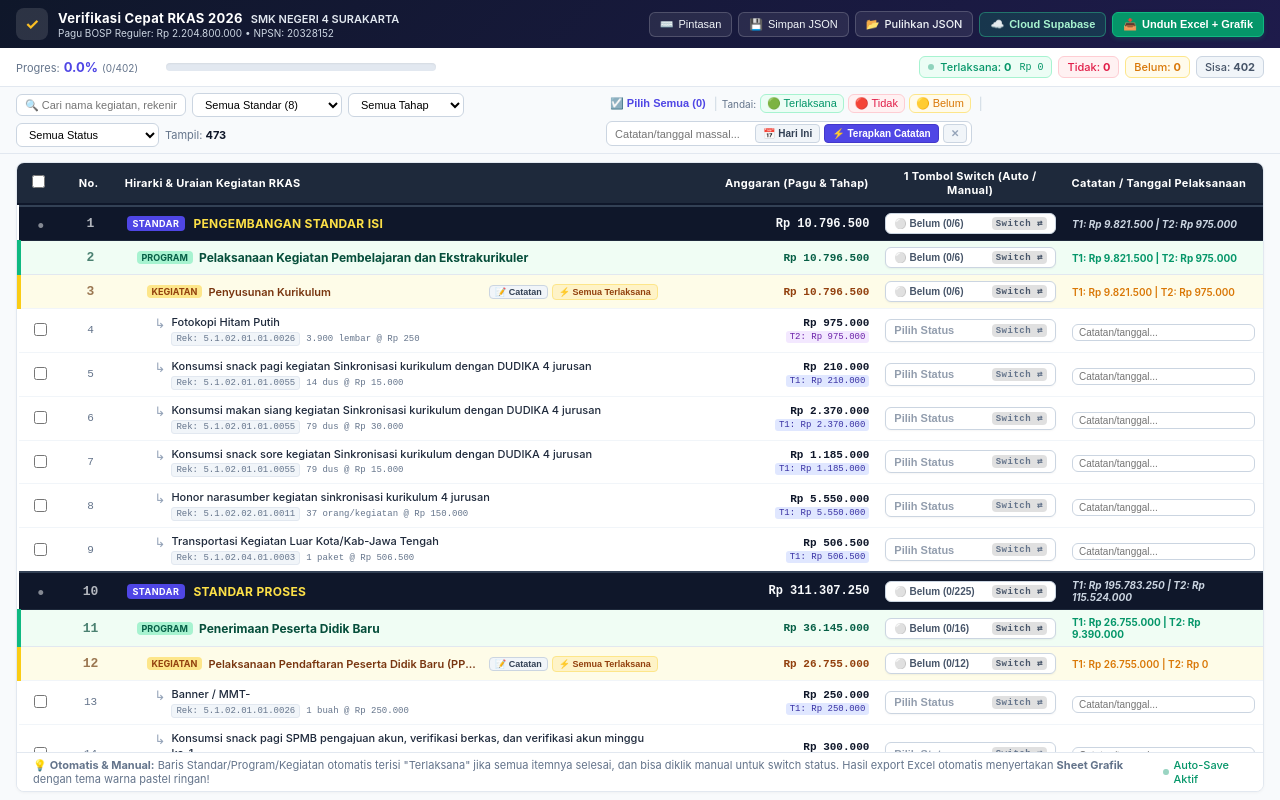
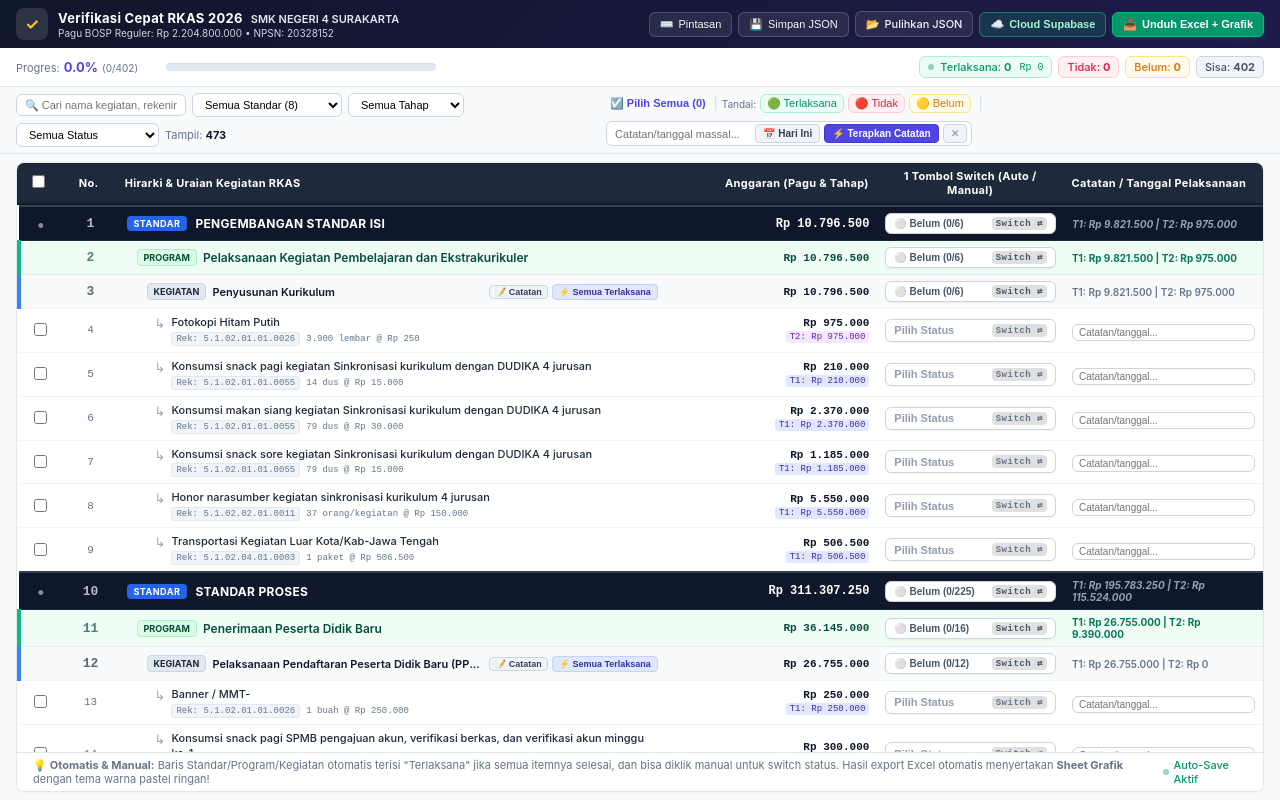
Before and after one commit to FFaaii-xl/verifikasi-rkas-smkn4, a plain HTML site: page index.html in a window 1280 px wide. Drawn offline with nearby package versions, Linux system fonts and the light colour scheme; no server answers.

Commit message:
Fix clashing yellow text on Standar and Kegiatan, harmonize color contrast

```diff
--- a/app.js
+++ b/app.js
@@ -762,17 +762,17 @@ function renderTable() {
         <td class="col-no" style="font-family: monospace; opacity: 0.7;">${item.no}</td>
         <td class="col-desc">
           <div style="display: flex; align-items: center; gap: 8px;">
-            <span style="background: var(--accent); color: white; font-size: 9px; font-weight: 700; padding: 2px 6px; border-radius: 4px; letter-spacing: 0.5px;">STANDAR</span>
-            <span style="font-size: 12px; text-transform: uppercase; letter-spacing: 0.3px; color: #fde047;">${escapeHtml(item.uraian)}</span>
+            <span style="background: #2563eb; color: #ffffff; font-size: 9px; font-weight: 700; padding: 2px 7px; border-radius: 4px; letter-spacing: 0.5px;">STANDAR</span>
+            <span style="font-size: 12px; font-weight: 700; text-transform: uppercase; letter-spacing: 0.3px; color: #ffffff;">${escapeHtml(item.uraian)}</span>
           </div>
         </td>
-        <td class="col-amt" style="font-family: monospace; font-weight: 700; font-size: 12px; color: #f8fafc;">
+        <td class="col-amt" style="font-family: monospace; font-weight: 700; font-size: 12px; color: #ffffff;">
           ${formatRp(item.jumlah)}
         </td>
         <td class="col-btn">
           ${renderParentSwitchButtonHtml(item)}
         </td>
-        <td class="col-note" style="font-size: 10px; color: #cbd5e1; font-style: italic;">
+        <td class="col-note" style="font-size: 10px; color: #94a3b8; font-style: italic;">
           T1: ${formatRp(item.tahap_1)} | T2: ${formatRp(item.tahap_2)}
         </td>
       `;
@@ -790,17 +790,17 @@ function renderTable() {
         <td class="col-no" style="font-family: monospace; opacity: 0.7;">${item.no}</td>
         <td class="col-desc">
           <div style="display: flex; align-items: center; gap: 6px; padding-left: 10px;">
-            <span style="background: #a7f3d0; color: #065f46; font-size: 9px; font-weight: 700; padding: 1px 5px; border-radius: 4px;">PROGRAM</span>
-            <span style="font-size: 12px; color: #064e3b;">${escapeHtml(item.uraian)}</span>
+            <span style="background: #dcfce7; color: #064e3b; font-size: 9px; font-weight: 700; padding: 2px 6px; border-radius: 4px; border: 1px solid #a7f3d0;">PROGRAM</span>
+            <span style="font-size: 12px; font-weight: 600; color: #064e3b;">${escapeHtml(item.uraian)}</span>
           </div>
         </td>
-        <td class="col-amt" style="font-family: monospace; font-weight: 600; font-size: 11px; color: #065f46;">
+        <td class="col-amt" style="font-family: monospace; font-weight: 600; font-size: 11px; color: #064e3b;">
           ${formatRp(item.jumlah)}
         </td>
         <td class="col-btn">
           ${renderParentSwitchButtonHtml(item)}
         </td>
-        <td class="col-note" style="font-size: 10px; color: #059669;">
+        <td class="col-note" style="font-size: 10px; color: #047857;">
           T1: ${formatRp(item.tahap_1)} | T2: ${formatRp(item.tahap_2)}
         </td>
       `;
@@ -809,7 +809,7 @@ function renderTable() {
     }
 
     if (lvl === 3) {
-      // LEVEL 3: KEGIATAN (Soft Butter)
+      // LEVEL 3: KEGIATAN (Clean Slate)
       const res = computeParentStatus(item);
       item.status = res.status;
       tr.className = `row-l3 ${res.isAllDone ? 'parent-all-done' : ''}`;
@@ -819,8 +819,8 @@ function renderTable() {
         <td class="col-desc">
           <div style="display: flex; align-items: center; justify-content: space-between; gap: 6px; padding-left: 20px;">
             <div style="display: flex; align-items: center; gap: 6px; overflow: hidden;">
-              <span style="background: #fde68a; color: #92400e; font-size: 9px; font-weight: 700; padding: 1px 5px; border-radius: 4px; flex-shrink: 0;">KEGIATAN</span>
-              <span style="font-size: 11px; color: #78350f; white-space: nowrap; overflow: hidden; text-overflow: ellipsis;">${escapeHtml(item.uraian)}</span>
+              <span style="background: #e2e8f0; color: #1e293b; font-size: 9px; font-weight: 700; padding: 2px 6px; border-radius: 4px; border: 1px solid #cbd5e1; flex-shrink: 0;">KEGIATAN</span>
+              <span style="font-size: 11px; font-weight: 600; color: #0f172a; white-space: nowrap; overflow: hidden; text-overflow: ellipsis;">${escapeHtml(item.uraian)}</span>
             </div>
             <div style="display: flex; align-items: center; gap: 4px; flex-shrink: 0;">
               <button onclick="promptSubkegiatanNote('${item.kode_program}', '${escapeHtml(item.uraian)}')"
@@ -829,20 +829,20 @@ function renderTable() {
                 📝 Catatan
               </button>
               <button onclick="markSubkegiatanStatus('${item.kode_program}', 'Terlaksana')"
-                style="background: #fef3c7; border: 1px solid #fde68a; color: #92400e; font-size: 9px; font-weight: 600; padding: 2px 6px; border-radius: 4px; cursor: pointer;"
+                style="background: #e0e7ff; border: 1px solid #c7d2fe; color: #3730a3; font-size: 9px; font-weight: 600; padding: 2px 6px; border-radius: 4px; cursor: pointer;"
                 title="Tandai semua item rincian di bawah sub-kegiatan ini menjadi Terlaksana">
                 ⚡ Semua Terlaksana
               </button>
             </div>
           </div>
         </td>
-        <td class="col-amt" style="font-family: monospace; font-weight: 600; font-size: 11px; color: #92400e;">
+        <td class="col-amt" style="font-family: monospace; font-weight: 600; font-size: 11px; color: #0f172a;">
           ${formatRp(item.jumlah)}
         </td>
         <td class="col-btn">
           ${renderParentSwitchButtonHtml(item)}
         </td>
-        <td class="col-note" style="font-size: 10px; color: #d97706;">
+        <td class="col-note" style="font-size: 10px; color: #64748b;">
           T1: ${formatRp(item.tahap_1)} | T2: ${formatRp(item.tahap_2)}
         </td>
       `;
--- a/styles.css
+++ b/styles.css
@@ -337,7 +337,7 @@ th, td {
 /* Level 1: STANDAR - Deep Executive Navy */
 .row-l1 {
   background: #0f172a !important;
-  color: #f8fafc !important;
+  color: #ffffff !important;
   font-weight: 700;
   border-top: 2px solid #334155;
   border-bottom: 1px solid #1e293b;
@@ -364,13 +364,13 @@ th, td {
   border-left: 4px solid #059669 !important;
 }
 
-/* Level 3: KEGIATAN - Soft Butter / Cream Light */
+/* Level 3: KEGIATAN - Soft Neutral Slate */
 .row-l3 {
-  background: #fefce8 !important;
-  color: #713f12 !important;
+  background: #f8fafc !important;
+  color: #1e293b !important;
   font-weight: 600;
-  border-left: 4px solid #facc15;
-  border-top: 1px solid #fef08a;
+  border-left: 4px solid #3b82f6;
+  border-top: 1px solid #e2e8f0;
   border-bottom: 1px solid #f1f5f9;
 }
 
```
